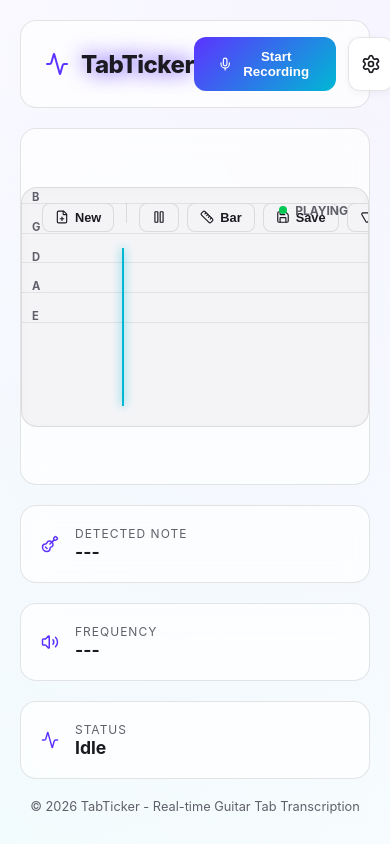
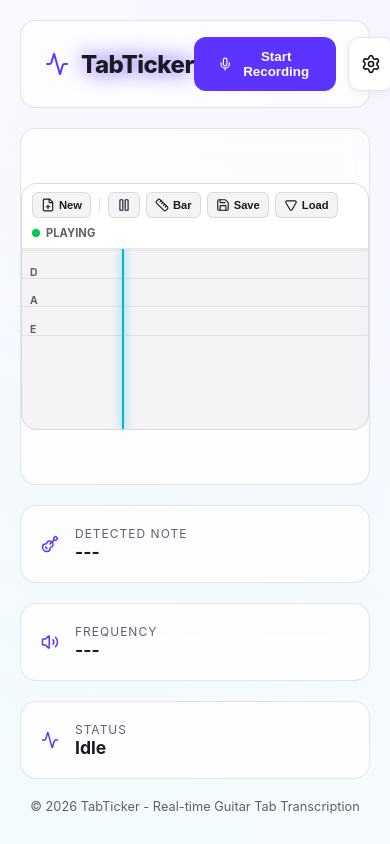
Before and after one commit to Mametango/titkcer-tab, a React (Vite) app: page / in a window 390 px wide. Built offline with nearby package versions, Linux system fonts and the light colour scheme.

Commit message:
Fix mobile UI overlap: Separate controls into header

```diff
--- a/src/components/TabTicker.css
+++ b/src/components/TabTicker.css
@@ -1,38 +1,65 @@
 .tab-ticker-container {
     position: relative;
-    height: 240px;
+    height: auto;
+    min-height: 240px;
     width: 100%;
     overflow: hidden;
     background: var(--bg-secondary);
     border: 1px solid var(--glass-border);
     border-radius: 16px;
     box-shadow: inset 0 2px 10px rgba(0, 0, 0, 0.02);
+    display: flex;
+    flex-direction: column;
+}
+
+.tab-ticker-header {
+    padding: 12px 16px;
+    background: white;
+    border-bottom: 1px solid var(--glass-border);
+    display: flex;
+    flex-direction: column;
+    gap: 12px;
+    z-index: 30;
+}
+
+.ticker-controls {
+    display: flex;
+    flex-wrap: wrap;
+    gap: 8px;
+    align-items: center;
 }
 
 .ticker-top-bar {
-    position: absolute;
-    top: 15px;
-    right: 20px;
     display: flex;
+    justify-content: space-between;
     align-items: center;
-    gap: 16px;
-    z-index: 30;
+    width: 100%;
 }
 
 .active-tab-title {
-    font-size: 0.9rem;
+    font-size: 0.85rem;
     font-weight: 700;
     color: var(--accent-primary);
-    background: white;
-    padding: 4px 12px;
+    background: var(--bg-secondary);
+    padding: 4px 10px;
     border-radius: 20px;
-    box-shadow: 0 2px 8px rgba(0, 0, 0, 0.1);
     border: 1px solid var(--glass-border);
+    max-width: 60%;
+    white-space: nowrap;
+    overflow: hidden;
+    text-overflow: ellipsis;
+}
+
+.tab-ticker-score-area {
+    position: relative;
+    height: 200px;
+    width: 100%;
+    overflow: hidden;
 }
 
 .tab-lines {
     position: absolute;
-    top: 60px;
+    top: 20px;
     left: 0;
     right: 0;
     bottom: 20px;
@@ -64,9 +91,9 @@
 
 .string-name {
     position: absolute;
-    left: 10px;
+    left: 8px;
     top: -8px;
-    font-size: 0.7rem;
+    font-size: 0.65rem;
     color: var(--text-secondary);
     font-weight: bold;
 }
@@ -74,8 +101,8 @@
 .scanner-line {
     position: absolute;
     left: 100px;
-    top: 60px;
-    bottom: 20px;
+    top: 0;
+    bottom: 0;
     width: 2px;
     background: var(--accent-secondary);
     box-shadow: 0 0 10px var(--accent-secondary);
@@ -84,7 +111,7 @@
 
 .notes-container {
     position: absolute;
-    top: 60px;
+    top: 20px;
     left: 0;
     right: 0;
     bottom: 20px;
@@ -137,15 +164,15 @@
 
 .edit-hud {
     position: absolute;
-    bottom: 25px;
+    bottom: 15px;
     left: 50%;
     transform: translateX(-50%);
     display: flex;
-    gap: 8px;
-    padding: 8px;
+    gap: 6px;
+    padding: 6px;
     background: white;
-    border-radius: 12px;
-    box-shadow: 0 4px 20px rgba(0, 0, 0, 0.1);
+    border-radius: 10px;
+    box-shadow: 0 4px 15px rgba(0, 0, 0, 0.12);
     border: 1px solid var(--glass-border);
     z-index: 200;
     align-items: center;
@@ -155,14 +182,14 @@
     background: var(--bg-secondary);
     border: 1px solid var(--glass-border);
     color: var(--text-primary);
-    padding: 6px 12px;
-    border-radius: 8px;
+    padding: 6px 10px;
+    border-radius: 6px;
     cursor: pointer;
-    font-size: 0.8rem;
+    font-size: 0.75rem;
     font-weight: 600;
     display: flex;
     align-items: center;
-    gap: 6px;
+    gap: 4px;
     transition: all 0.2s;
 }
 
@@ -179,17 +206,17 @@
 
 .v-divider {
     width: 1px;
-    height: 20px;
+    height: 16px;
     background: var(--glass-border);
-    margin: 0 4px;
+    margin: 0 2px;
 }
 
 .playback-indicator {
     display: flex;
     align-items: center;
-    gap: 8px;
+    gap: 6px;
     color: var(--text-secondary);
-    font-size: 0.75rem;
+    font-size: 0.7rem;
     font-weight: 700;
     pointer-events: none;
 }
@@ -276,6 +303,15 @@
     box-shadow: 0 0 0 4px rgba(92, 51, 255, 0.1);
 }
 
+.save-list {
+    display: flex;
+    flex-direction: column;
+    gap: 12px;
+    max-height: 300px;
+    overflow-y: auto;
+    padding-right: 4px;
+}
+
 .save-item {
     background: white;
     border: 1px solid var(--glass-border);
@@ -294,15 +330,83 @@
     transform: translateX(4px);
 }
 
+.save-info {
+    display: flex;
+    flex-direction: column;
+    gap: 4px;
+}
+
 .save-name {
     color: var(--text-primary);
     font-weight: 700;
+    font-size: 1rem;
 }
 
 .save-date {
     color: var(--text-secondary);
+    font-size: 0.75rem;
+}
+
+.empty-msg {
+    text-align: center;
+    color: var(--text-secondary);
+    padding: 20px;
+}
+
+.modal-actions {
+    display: flex;
+    justify-content: flex-end;
+    gap: 12px;
+    margin-top: 12px;
+}
+
+.premium-button {
+    background: var(--accent-primary);
+    color: white;
+    border: none;
+    padding: 12px 24px;
+    border-radius: 12px;
+    font-weight: 700;
+    cursor: pointer;
+    transition: transform 0.2s, background 0.2s;
+}
+
+.premium-button:hover:not(:disabled) {
+    background: #4a28cc;
+    transform: translateY(-2px);
+}
+
+.premium-button:disabled {
+    opacity: 0.5;
+    cursor: not-allowed;
 }
 
 .tab-ticker-container.panning {
     cursor: grabbing !important;
 }
+
+@media screen and (max-width: 600px) {
+    .tab-ticker-header {
+        padding: 8px 10px;
+        gap: 8px;
+    }
+
+    .ticker-controls {
+        gap: 6px;
+    }
+
+    .hud-button {
+        padding: 5px 8px;
+        font-size: 0.7rem;
+    }
+
+    .tab-ticker-score-area {
+        height: 180px;
+    }
+
+    .tab-lines,
+    .notes-container {
+        top: 15px;
+        bottom: 15px;
+    }
+}
--- a/src/components/TabTicker.tsx
+++ b/src/components/TabTicker.tsx
@@ -248,6 +248,30 @@
             onMouseLeave={handleMouseUp}
             style={{ cursor: isRecording ? 'default' : (isPanning ? 'grabbing' : 'grab') }}
         >
+            <div className="tab-ticker-header">
+                <div className="ticker-controls">
+                    <button className="hud-button" onClick={(e) => { e.stopPropagation(); handleNew(); }}>
+                        <FilePlus size={14} />
+                        New
+                    </button>
+                    <div className="v-divider" />
+                    <button className={`hud-button ${isPaused ? 'active' : ''}`} onClick={(e) => { e.stopPropagation(); setIsPaused(!isPaused); }}>
+                        {isPaused ? <Play size={14} /> : <Pause size={14} />}
+                    </button>
+                    <button className="hud-button" onClick={(e) => { e.stopPropagation(); addBarLine(); }}>
+                        <Ruler size={14} />
+                        Bar
+                    </button>
+                    <button className="hud-button" onClick={(e) => { e.stopPropagation(); setIsSaveModalOpen(true); setIsPaused(true); }}>
+                        <Save size={14} />
+                        Save
+                    </button>
+                    <button className="hud-button" onClick={(e) => { e.stopPropagation(); setIsLoadModalOpen(true); setIsPaused(true); }}>
+                        <Play size={14} style={{ transform: 'rotate(90deg)' }} />
+                        Load
+                    </button>
+                </div>
+
                 <div className="ticker-top-bar">
                     <div className={`playback-indicator ${!isPaused || isRecording ? 'playing' : ''}`}>
                         <span></span>
@@ -255,7 +279,9 @@
                     </div>
                     {activeTabName && <div className="active-tab-title">{activeTabName}</div>}
                 </div>
+            </div>
 
+            <div className="tab-ticker-score-area">
                 <div className="tab-lines">
                     {[0, 1, 2, 3, 4, 5].map((idx) => (
                         <div
@@ -308,28 +334,6 @@
                         />
                     </div>
                 )}
-
-            <div className="ticker-controls" style={{ position: 'absolute', top: '15px', left: '20px', display: 'flex', gap: '8px', zIndex: 20 }}>
-                <button className="hud-button" onClick={(e) => { e.stopPropagation(); handleNew(); }}>
-                    <FilePlus size={14} />
-                    New
-                </button>
-                <div className="v-divider" />
-                <button className={`hud-button ${isPaused ? 'active' : ''}`} onClick={(e) => { e.stopPropagation(); setIsPaused(!isPaused); }}>
-                    {isPaused ? <Play size={14} /> : <Pause size={14} />}
-                </button>
-                <button className="hud-button" onClick={(e) => { e.stopPropagation(); addBarLine(); }}>
-                    <Ruler size={14} />
-                    Bar
-                </button>
-                <button className="hud-button" onClick={(e) => { e.stopPropagation(); setIsSaveModalOpen(true); setIsPaused(true); }}>
-                    <Save size={14} />
-                    Save
-                </button>
-                <button className="hud-button" onClick={(e) => { e.stopPropagation(); setIsLoadModalOpen(true); setIsPaused(true); }}>
-                    <Play size={14} style={{ transform: 'rotate(90deg)' }} />
-                    Load
-                </button>
             </div>
 
             {/* Save Modal */}
```
Lines whose indentation alone changed are shown as unchanged.
